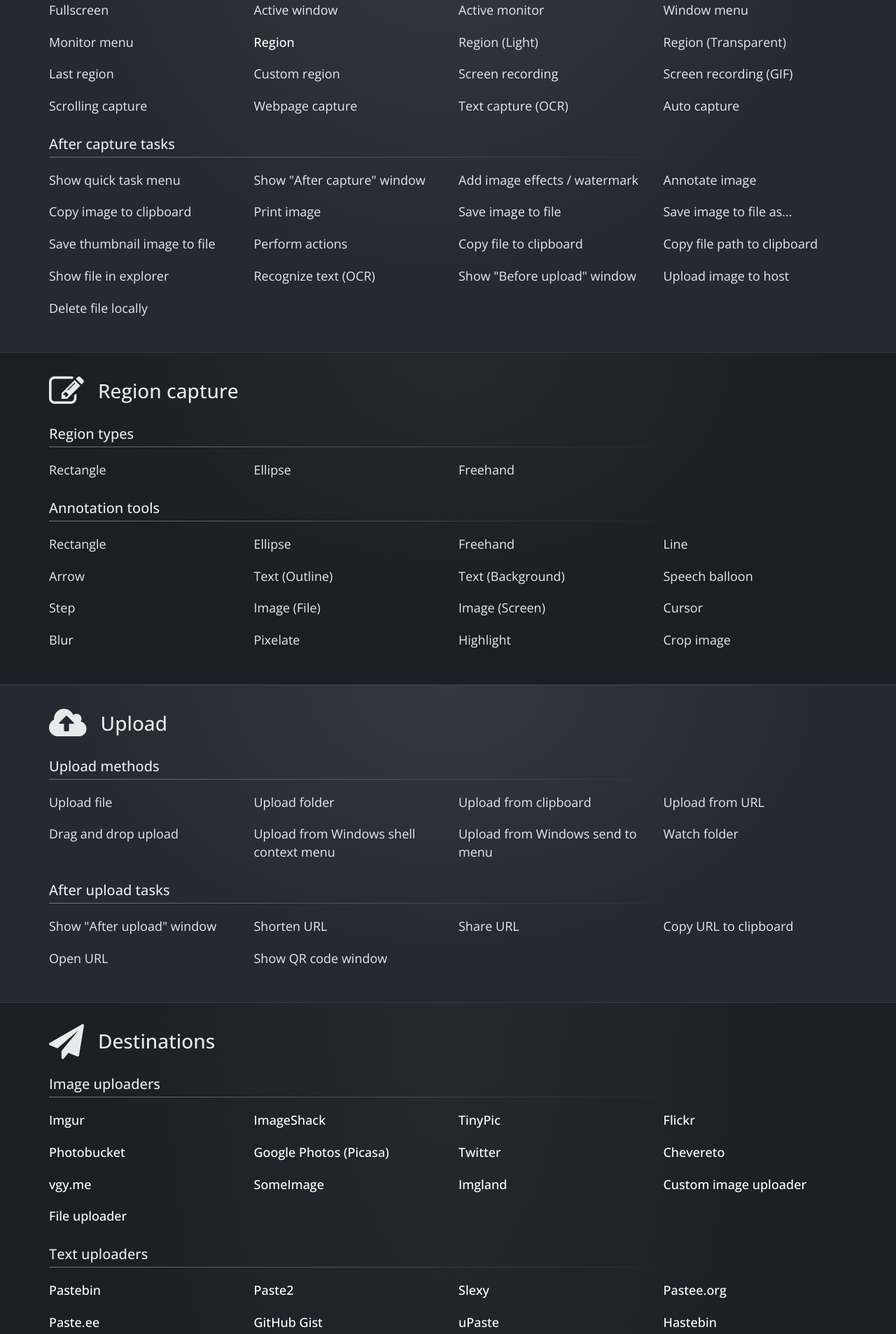
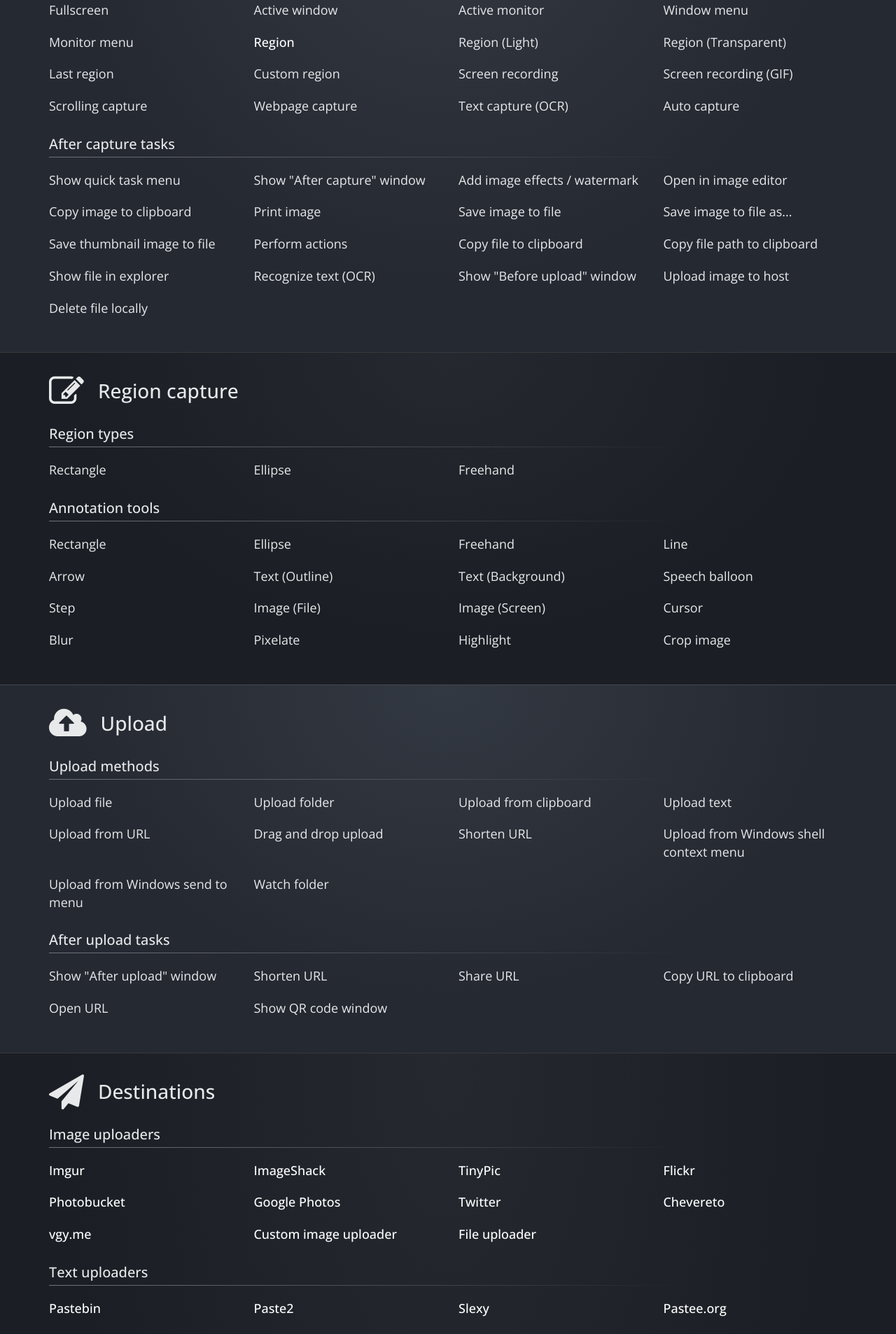
Before and after one commit to ShareX/sharex.github.io, a Jekyll site: the page built from index.html, in a window 1280 px wide. Shown: the part 1485-3391 px from the top of the page at 70% size. Built offline with Jekyll 4.4.1, drawn with Linux system fonts in a browser that asks for light colours; nearby versions of some CDN libraries; comment, search, counter and statistics services are not loaded.

Commit message:
Update home page

```diff
--- a/css/main.scss
+++ b/css/main.scss
@@ -181,6 +181,10 @@
         a {
             color: $color-text;
             text-decoration: none;
+
+            &:hover {
+                text-shadow: none;
+            }
         }
 
         div {
--- a/index.html
+++ b/index.html
@@ -66,7 +66,7 @@
             <div class="col-sm-3">Show quick task menu</div>
             <div class="col-sm-3">Show "After capture" window</div>
             <div class="col-sm-3">Add image effects / watermark</div>
-            <div class="col-sm-3">Annotate image</div>
+            <div class="col-sm-3">Open in image editor</div>
             <div class="col-sm-3">Copy image to clipboard</div>
             <div class="col-sm-3">Print image</div>
             <div class="col-sm-3">Save image to file</div>
@@ -123,8 +123,10 @@
             <div class="col-sm-3">Upload file</div>
             <div class="col-sm-3">Upload folder</div>
             <div class="col-sm-3">Upload from clipboard</div>
+            <div class="col-sm-3">Upload text</div>
             <div class="col-sm-3">Upload from URL</div>
             <div class="col-sm-3">Drag and drop upload</div>
+            <div class="col-sm-3">Shorten URL</div>
             <div class="col-sm-3">Upload from Windows shell context menu</div>
             <div class="col-sm-3">Upload from Windows send to menu</div>
             <div class="col-sm-3">Watch folder</div>
@@ -146,17 +148,15 @@
         <h3><a href="#destinations"><i class="fa fa-paper-plane"></i>Destinations</a></h3>
         <h4>Image uploaders</h4>
         <div class="row">
-            <div class="col-sm-3"><a href="http://imgur.com">Imgur</a></div>
+            <div class="col-sm-3"><a href="https://imgur.com">Imgur</a></div>
             <div class="col-sm-3"><a href="https://imageshack.us">ImageShack</a></div>
             <div class="col-sm-3"><a href="http://tinypic.com">TinyPic</a></div>
             <div class="col-sm-3"><a href="https://www.flickr.com">Flickr</a></div>
             <div class="col-sm-3"><a href="http://photobucket.com">Photobucket</a></div>
-            <div class="col-sm-3"><a href="https://picasaweb.google.com">Google Photos (Picasa)</a></div>
+            <div class="col-sm-3"><a href="https://photos.google.com">Google Photos</a></div>
             <div class="col-sm-3"><a href="https://twitter.com">Twitter</a></div>
             <div class="col-sm-3"><a href="https://chevereto.com">Chevereto</a></div>
             <div class="col-sm-3"><a href="http://vgy.me">vgy.me</a></div>
-            <div class="col-sm-3"><a href="https://someimage.com">SomeImage</a></div>
-            <div class="col-sm-3"><a href="http://imgland.net">Imgland</a></div>
             <div class="col-sm-3"><a href="https://github.com/ShareX/CustomUploaders">Custom image uploader</a></div>
             <div class="col-sm-3"><a href="#file-uploaders">File uploader</a></div>
         </div>
@@ -191,7 +191,6 @@
             <div class="col-sm-3"><a href="http://gfycat.com">Gfycat</a></div>
             <div class="col-sm-3"><a href="https://www.pushbullet.com">Pushbullet</a></div>
             <div class="col-sm-3"><a href="https://www.sendspace.com">SendSpace</a></div>
-            <div class="col-sm-3"><a href="http://minus.com">Minus</a></div>
             <div class="col-sm-3"><a href="http://ge.tt">Ge.tt</a></div>
             <div class="col-sm-3"><a href="https://hostr.co">Hostr</a></div>
             <div class="col-sm-3"><a href="https://www.atlassian.com/software/jira">JIRA</a></div>
@@ -205,7 +204,6 @@
             <div class="col-sm-3"><a href="https://s-ul.eu">s-ul</a></div>
             <div class="col-sm-3"><a href="https://lithi.io">Lithiio</a></div>
             <div class="col-sm-3"><a href="https://transfer.sh">transfer.sh</a></div>
-            <div class="col-sm-3"><a href="http://uplea.com">Uplea</a></div>
             <div class="col-sm-3"><a href="https://github.com/root-gg/plik">Plik</a></div>
             <div class="col-sm-3">Shared folder</div>
             <div class="col-sm-3"><a href="https://en.wikipedia.org/wiki/Email">Email</a></div>
```
